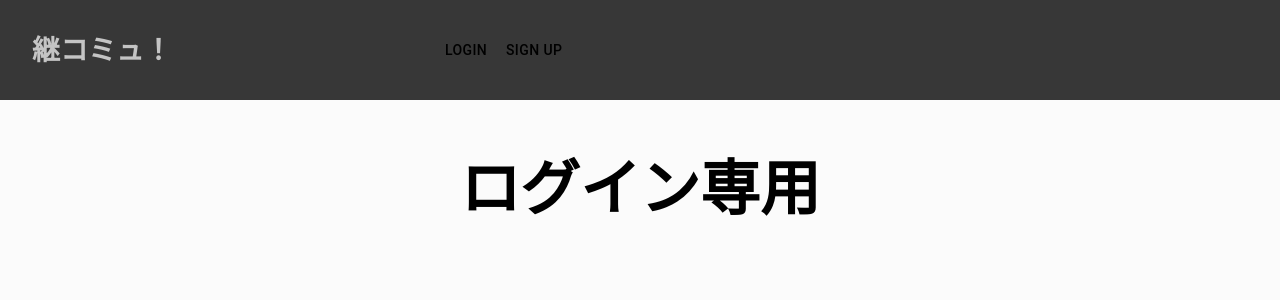
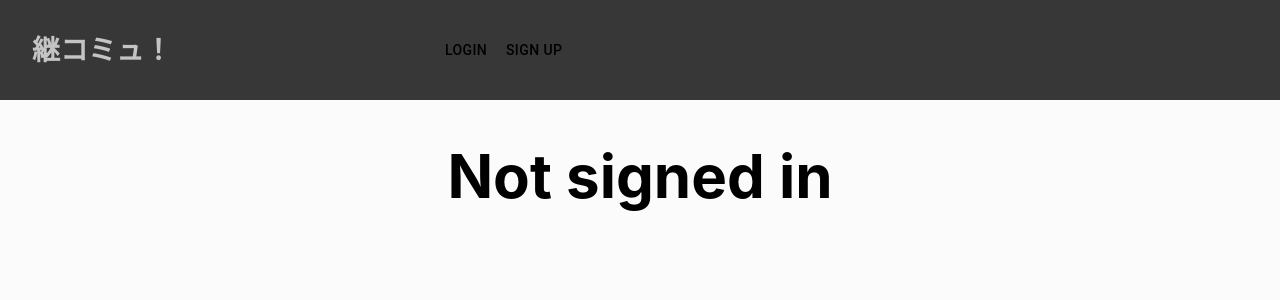
Before and after one commit to t-nagaoka-git/KeiCommu_Front, a Next.js app in the folder app/: page / in a window 1280 px wide. Shown: the top 300 px of the page. Built offline with nearby package versions, Linux system fonts and the light colour scheme; what axios-case-converter would draw is missing.

Commit message:
Fix: トップページにログインユーザー情報を出力する

```diff
--- a/app/src/components/templates/index.tsx
+++ b/app/src/components/templates/index.tsx
@@ -1,3 +1,19 @@
+import {useContext} from 'react';
+import {AuthContext} from '@/pages/_app';
+
 export function Template() {
-  return <h1>ログイン専用</h1>;
+  const {isLoggedIn, currentUser} = useContext(AuthContext);
+  return (
+    <>
+      {isLoggedIn && currentUser ? (
+        <>
+          <h1>Signed in successfully!</h1>
+          <h2>Email: {currentUser?.email}</h2>
+          <h2>Name: {currentUser?.name}</h2>
+        </>
+      ) : (
+        <h1>Not signed in</h1>
+      )}
+    </>
+  );
 }
```
